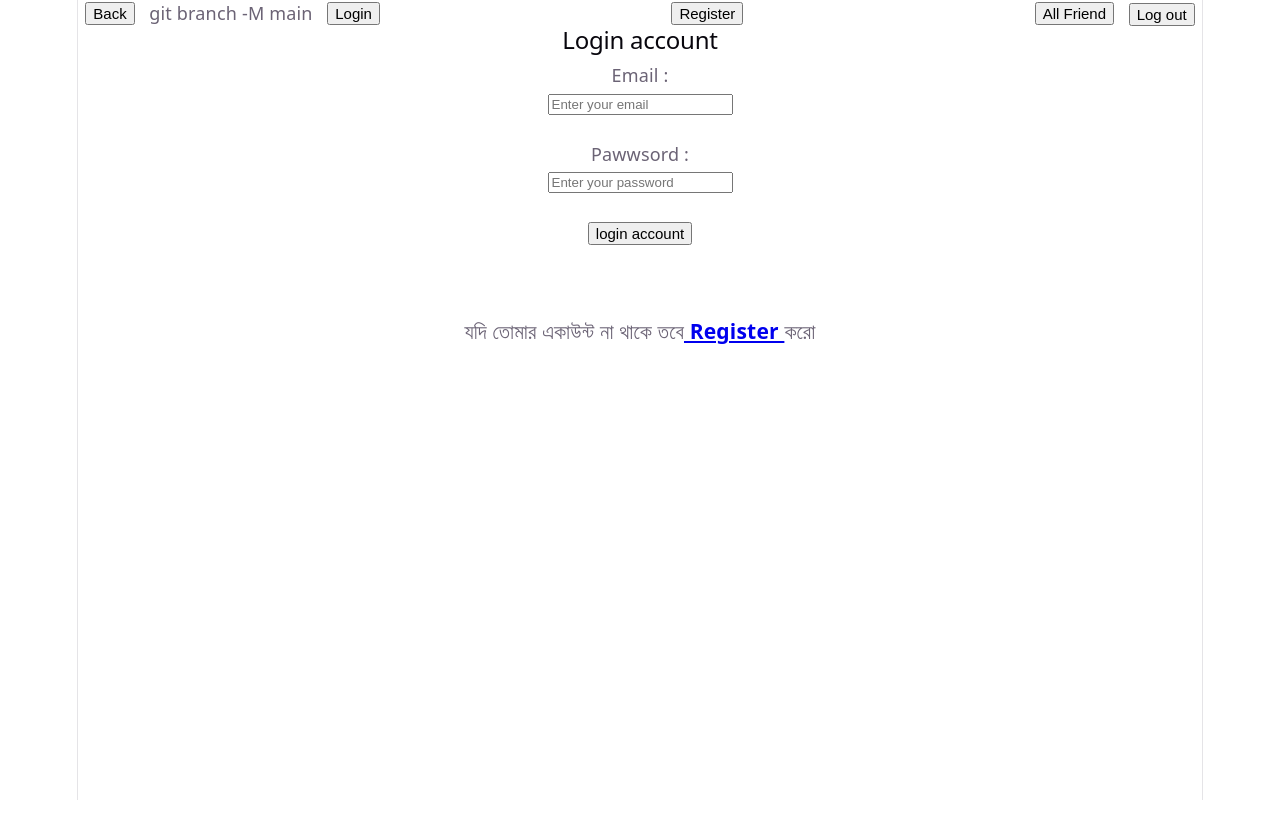
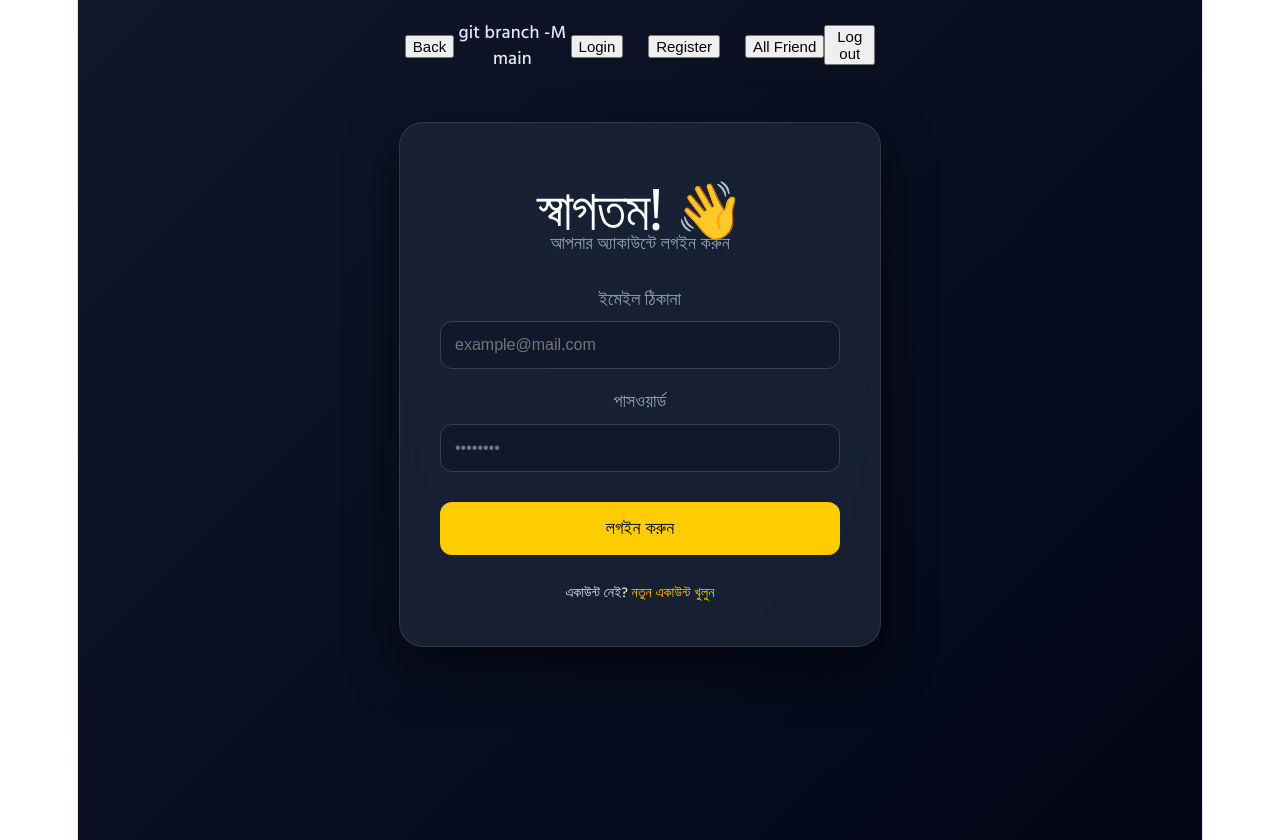
Before and after one commit to mdsifat476196-maker/frontend, a React app: page /login in a window 1280 px wide. Before the commit the page ends 800 px from the top, so only its background shows below. Built offline with nearby package versions, Linux system fonts and the light colour scheme; the HTML template or start-up script is replaced by a standard one.

Commit message:
Update Login.jsx

```diff
--- a/src/Login.jsx
+++ b/src/Login.jsx
@@ -1,16 +1,18 @@
 import React, { useState } from "react";
 import { Link, useNavigate } from "react-router-dom";
 import Nav from "./nav";
+
 function Login() {
-
-
     let [email, setEmail] = useState("");
     let [password, setPassword] = useState("");
     let navigate = useNavigate();
 
     let accountLogin = async (e) => {
-        console.log(name, email, password);
+        if (!email || !password) {
+            return alert("দয়া করে ইমেইল এবং পাসওয়ার্ড দিন।");
+        }
 
+        try {
             let loginData = await fetch(`${import.meta.env.VITE_BACKEND_URI}/login`, {
                 method: "POST",
                 headers: {
@@ -20,10 +22,10 @@ function Login() {
                     email: email,
                     password: password
                 })
-        })
+            });
             let data = await loginData.json();
-        console.log(data);
-        console.log(data);
+
+            if (data.successCode) {
                 localStorage.setItem("token", data.token);
                 localStorage.setItem("name", data.name);
                 localStorage.setItem("email", data.user.email);
@@ -31,33 +33,154 @@ function Login() {
                 localStorage.setItem("profilePic", data.user.profilePic);
                 setEmail("");
                 setPassword("");
-        if (data.successCode) {
-            navigate("/")
+                navigate("/");
+            } else {
+                alert(data.message || "লগইন তথ্য ভুল।");
             }
+        } catch (err) {
+            console.error(err);
+            alert("সার্ভারে সমস্যা হচ্ছে, পরে চেষ্টা করুন।");
         }
+    };
+
+    // স্টাইলস (রেজিস্টার পেজের সাথে হুবহু মিল রেখে)
+    const styles = `
+        @import url('https://fonts.googleapis.com/css2?family=Hind+Siliguri:wght@300;500;700&display=swap');
+
+        /* হলুদ স্ক্রলবার */
+        ::-webkit-scrollbar {
+            width: 8px;
+        }
+        ::-webkit-scrollbar-track {
+            background: #0a0e17;
+        }
+        ::-webkit-scrollbar-thumb {
+            background: #ffcc00;
+            border-radius: 10px;
+        }
+
+        .login-container {
+            font-family: 'Hind Siliguri', sans-serif;
+            background: linear-gradient(135deg, #0f172a 0%, #020617 100%);
+            min-height: 100vh;
+            display: flex;
+            flex-direction: column;
+            align-items: center;
+            color: #e2e8f0;
+            padding: 20px;
+        }
+
+        .glass-card {
+            background: rgba(30, 41, 59, 0.7);
+            backdrop-filter: blur(10px);
+            border: 1px solid rgba(255, 255, 255, 0.1);
+            padding: 40px;
+            border-radius: 24px;
+            width: 100%;
+            max-width: 400px;
+            box-shadow: 0 20px 50px rgba(0, 0, 0, 0.5);
+            margin-top: 50px;
+        }
+
+        .input-group {
+            margin-bottom: 20px;
+        }
+
+        .input-group label {
+            display: block;
+            margin-bottom: 8px;
+            font-weight: 500;
+            color: #94a3b8;
+        }
+
+        .input-style {
+            width: 100%;
+            padding: 14px;
+            background: rgba(15, 23, 42, 0.8);
+            border: 1px solid #334155;
+            border-radius: 12px;
+            color: #fff;
+            outline: none;
+            transition: 0.3s;
+            font-size: 16px;
+            box-sizing: border-box;
+        }
+
+        .input-style:focus {
+            border-color: #ffcc00;
+            box-shadow: 0 0 10px rgba(255, 204, 0, 0.2);
+        }
+
+        .submit-btn {
+            width: 100%;
+            padding: 16px;
+            background: #ffcc00;
+            color: #020617;
+            border: none;
+            border-radius: 12px;
+            font-size: 18px;
+            font-weight: 700;
+            cursor: pointer;
+            transition: 0.3s;
+            margin-top: 10px;
+        }
+
+        .submit-btn:hover {
+            transform: translateY(-2px);
+            box-shadow: 0 5px 15px rgba(255, 204, 0, 0.3);
+            background: #e6b800;
+        }
+
+        .link-text {
+            color: #ffcc00;
+            text-decoration: none;
+            font-weight: 600;
+        }
+    `;
 
     return (
         <>
-            <center>
+            <style>{styles}</style>
+            <div className="login-container">
                 <Nav />
-                <h2>Login account</h2>
-                <p>Email : </p>
-                <input type="email" name="email" id="email" placeholder="Enter your email" value={email} onChange={(e) => setEmail(e.target.value)} /><br /><br />
 
-                <p>Pawwsord : </p>
-                <input type="password" name="password" id="password" placeholder="Enter your password" value={password} onChange={(e) => setPassword(e.target.value)} /><br /><br />
+                <div className="glass-card">
+                    <h1 style={{ textAlign: 'center', marginBottom: '10px', color: '#fff' }}>স্বাগতম! 👋</h1>
+                    <p style={{ textAlign: 'center', color: '#94a3b8', marginBottom: '30px' }}>আপনার অ্যাকাউন্টে লগইন করুন</p>
 
-                <button onClick={accountLogin}>login account</button><br /><br /><br />
+                    <div className="input-group">
+                        <label>ইমেইল ঠিকানা</label>
+                        <input
+                            className="input-style"
+                            type="email"
+                            placeholder="example@mail.com"
+                            value={email}
+                            onChange={(e) => setEmail(e.target.value)}
+                        />
+                    </div>
 
-                <h3>
-                    যদি তোমার একাউন্ট না থাকে তবে
-                    <Link to={"/register"}> Register </Link>
-                    করো
-                </h3>
+                    <div className="input-group">
+                        <label>পাসওয়ার্ড</label>
+                        <input
+                            className="input-style"
+                            type="password"
+                            placeholder="••••••••"
+                            value={password}
+                            onChange={(e) => setPassword(e.target.value)}
+                        />
+                    </div>
 
-            </center>
+                    <button className="submit-btn" onClick={accountLogin}>
+                        লগইন করুন
+                    </button>
+
+                    <p style={{ textAlign: 'center', marginTop: '25px', fontSize: '14px' }}>
+                        একাউন্ট নেই? <Link to="/register" className="link-text">নতুন একাউন্ট খুলুন</Link>
+                    </p>
+                </div>
+            </div>
         </>
-    )
+    );
 }
 
 export default Login;
```
Lines whose indentation alone changed are shown as unchanged.
